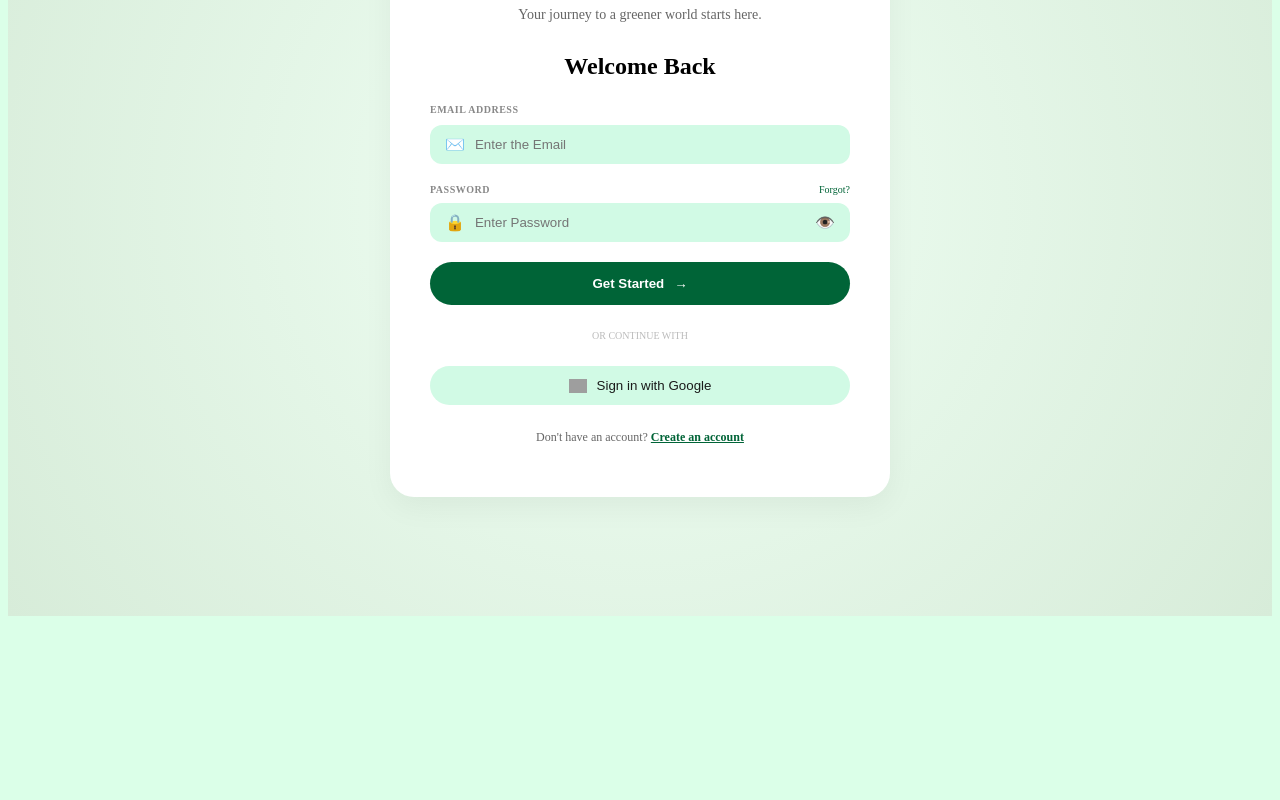
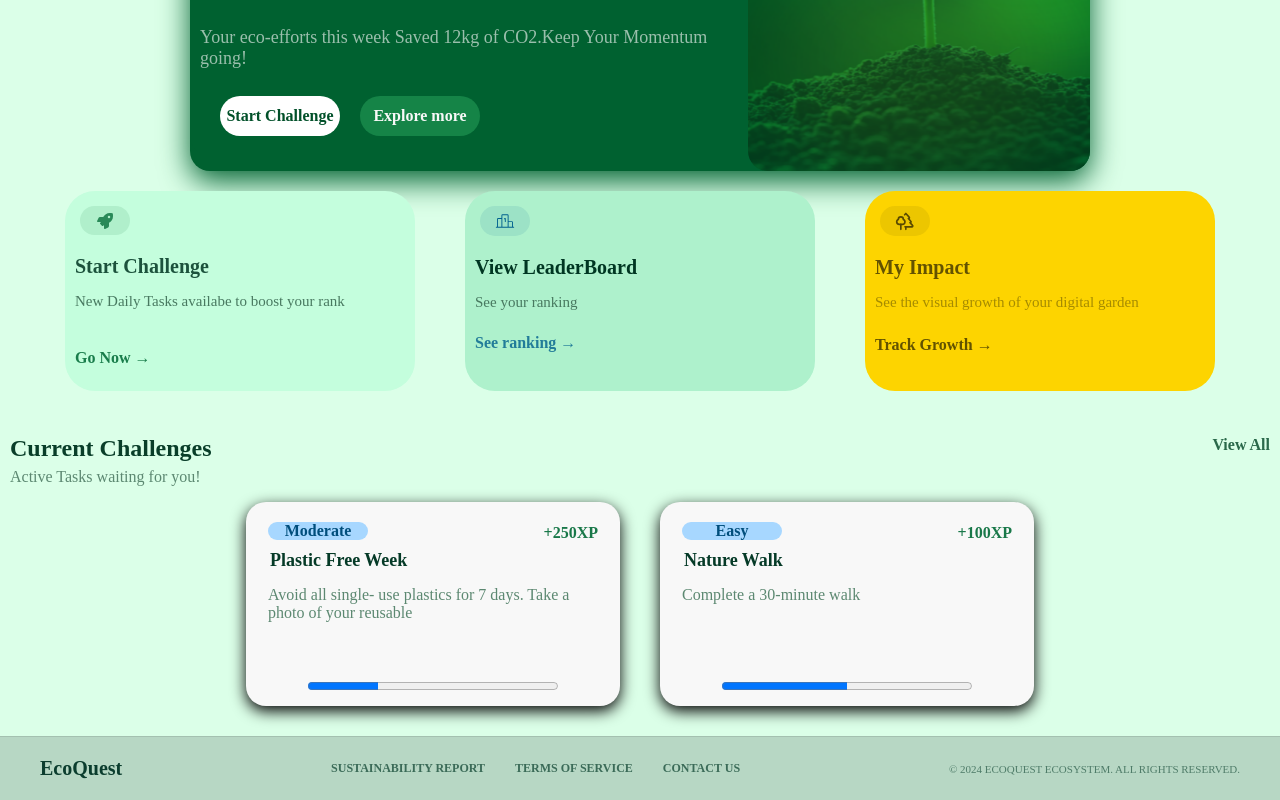
Before and after one commit to sundram1343/EcoQuest, a React (Vite) app: page /home in a window 1280 px wide. Before the commit this address led to /. Shown: the part 232-1032 px from the top of the page. Before the commit the page ends 856 px from the top, so only its background shows below. Built offline with nearby package versions, Linux system fonts and the light colour scheme; grey boxes are pictures that could not be loaded.

Commit message:
working on pages

```diff
--- /dev/null
+++ b/src/Components/Footer/Footer.css
@@ -0,0 +1,46 @@
+.footer {
+  display: flex;
+  justify-content: space-between;
+  align-items: center;
+  padding: 20px 40px;
+  background-color: #b7d7c4;
+  border-top: 1px solid rgba(0,0,0,0.1);
+  flex-wrap: wrap;
+  margin-top: 30px;
+  flex:1;
+  border-radius: 0;
+}
+.footer-left {
+  font-size: 20px;
+  font-weight: 700;
+  color: #0b3d2e;
+}
+.footer-center {
+  display: flex;
+  gap: 30px;
+  font-size: 12px;
+  color: #3b6b58;
+  font-weight: 600;
+}
+
+.footer-center span {
+  cursor: pointer;
+}
+
+.footer-right {
+  font-size: 11px;
+  color: #4f7c69;
+}
+
+@media (max-width: 768px) {
+  .footer {
+    flex-direction: column;
+    gap: 10px;
+    text-align: center;
+  }
+
+  .footer-center {
+    flex-wrap: wrap;
+    justify-content: center;
+  }
+}
--- /dev/null
+++ b/src/Components/Footer/Footer.jsx
@@ -0,0 +1,25 @@
+import React from 'react'
+import './Footer.css'
+function Footer() {
+  return (
+    <>
+        <div className="footer">
+      <div className="footer-left">
+        EcoQuest
+      </div>
+
+      <div className="footer-center">
+        <span>SUSTAINABILITY REPORT</span>
+        <span>TERMS OF SERVICE</span>
+        <span>CONTACT US</span>
+      </div>
+
+      <div className="footer-right">
+        © 2024 ECOQUEST ECOSYSTEM. ALL RIGHTS RESERVED.
+      </div>
+    </div>
+    </>
+  )
+}
+
+export default Footer
--- a/src/Components/NavBar/Navabr.jsx
+++ b/src/Components/NavBar/Navabr.jsx
@@ -6,10 +6,15 @@ import {useAuth} from '../../context/AuthContext'
 function Navbar() {
     const [Active,setActive] =useState('Home')
     const {authUser}=useAuth();
+    const rendercontent=()=>{
+        switch(Active){
+            case 'Home':
+
+        }
+    }
   return (
     <>
         <div id="Header">
-            <h1 id="Header-Title">EcoQuest</h1>
             <div id='Header-Elements'>
                 <a id={Active==='Home'?'ActiveElement':'NonActiveElement'} onClick={()=>setActive('Home')}>Home</a>
                 <a id={Active==='Tasks'?'ActiveElement':'NonActiveElement'} onClick={()=>setActive('Tasks')}>Tasks</a>
--- a/src/Components/NavBar/Navbar.css
+++ b/src/Components/NavBar/Navbar.css
@@ -2,12 +2,12 @@
     display:flex;
     justify-content: space-between;
     align-items: center;
-
 }
 #Header-Title{
     color: #275f46;
     font-size:24px ;
     font-weight:800;
+    margin-left: 10px;
 }
 #Header-Elements{
     display: flex;
--- a/src/Pages/Home/Home.css
+++ b/src/Pages/Home/Home.css
@@ -1,5 +1,8 @@
 body{
     background-color: #dbffe8;
+    height: 100vh;
+    margin: 0;
+    padding: 0;
 }
 #wrap{
     display: flex;
@@ -273,13 +276,14 @@ body{
     font-weight: bold;
 }
 .CurrentChallenges{
-display: flex;
-flex-direction: column;
+    display: flex;
+    flex-direction: column;
 }
 .Current{
     font-size: 24px;
     color: #093e29;
     font-weight: 700;
+    margin-left:10px;
 }
 .ViewALL{
     display: flex;
@@ -292,6 +296,7 @@ flex-direction: column;
 .Des{
     margin-top: -2px;
     color:#5c8871;
+    margin-left: 10px;
 }
 .ChallengesConatiner{
     display: flex;
@@ -299,12 +304,14 @@ flex-direction: column;
     justify-content: center;
 }
 #Challenge1{
+    display: flex;
     box-shadow: 0px 5px 15px #000000;
     border-radius: 20px;
     background-color: #f8f8f8;
-    height: 100%;
-    width: 100%;
-    max-width: 380px;
+    width: 350px;
+    height:180px;
+    flex-direction: column;
+    padding: 12px;
 }
 .Points{
     display: flex;
@@ -315,7 +322,8 @@ flex-direction: column;
     font-weight: 800;
 }
 .DifficultyContainer{
-    margin-top: -17px;
+    display: flex;
+    margin-top: -20px;
     margin-left: 10px;
     background-color: #a7d7ff;
     width: 100px;
@@ -331,24 +339,29 @@ flex-direction: column;
 .contain{
     display: flex;
     flex-direction: column;
-    gap: 20px;
+    gap: 15px;
+    margin-top: 10px;
+    flex-grow: 1;
 }
 .ChallengeName{
-    margin-top: 10px;
     color: #053a27;
     font-weight: 700;
     font-size: 18px;
     margin-left: 12px;
 }
 .ChallengeDes{
-    margin-top: -10px;
     margin-left: 10px;
     color: #5c8871;
 }
 .ProgressBar{
     display: flex;
-    margin-left: 50px;
-    width: 300px;
+    width: 250px;
+}
+.ProgressContainer{
+    display: flex;
+    justify-content: center;
+    align-items: center;
+    margin-top: auto;
 }
 @media (max-width: 768px) {
     .ChallengesConatiner{
--- a/src/Pages/Home/Home.jsx
+++ b/src/Pages/Home/Home.jsx
@@ -1,7 +1,11 @@
 import React from 'react'
 import './Home.css'
+//importing components
 import Navbar from '../../Components/NavBar/Navabr'
+import Footer from '../../Components/Footer/Footer'
+//importing custom Hooks
 import { useAuth } from '../../context/AuthContext'
+//importing assets
 import HomeImage from '../../assets/HomeImage.png'
 import { FaRocket } from "react-icons/fa";
 import { PiRankingLight } from "react-icons/pi"
@@ -66,7 +70,9 @@ function Home() {
             <div className='contain'>
               <span className='ChallengeName'>Plastic Free Week</span>
               <span className='ChallengeDes'>Avoid all single- use plastics for 7 days. Take a photo of your reusable </span>
-              <progress className='ProgressBar' value={0.28}/>
+             <div className='ProgressContainer'>
+            <progress className='ProgressBar' value={0.28}/>
+            </div>
             </div>
           </div>
           <div id='Challenge1'>
@@ -78,10 +84,13 @@ function Home() {
               <span className='ChallengeName'>Nature Walk</span>
               <span className='ChallengeDes'>Complete a 30-minute walk </span>
             </div>
-            <progress className='ProgressBar' value={0.5}/>
+            <div className='ProgressContainer'>
+              <progress className='ProgressBar' value={0.5}/>
+            </div>
           </div>
         </div>
       </div>
+      <Footer/>
     </>
   )
 }
--- a/src/context/AuthContext.jsx
+++ b/src/context/AuthContext.jsx
@@ -8,7 +8,7 @@ export function useAuth() {
 
 export function AuthProvider({ children }) {
   const [authUser, setAuthUser] = useState('');
-  const [isLoggedIn, setIsLoggedIn] = useState(false);
+  const [isLoggedIn, setIsLoggedIn] = useState(true);
 
   const login = (name) => {
     setAuthUser(name);
```
